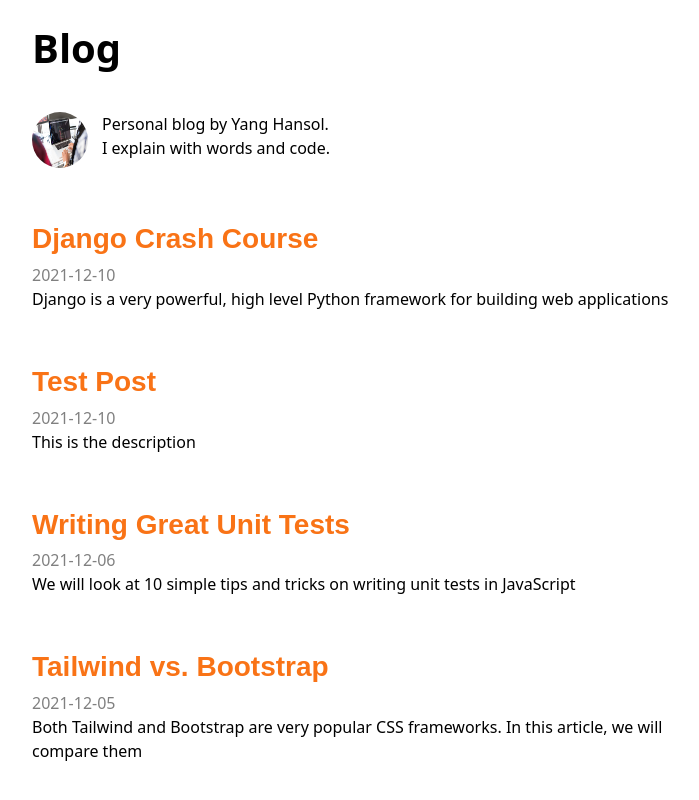
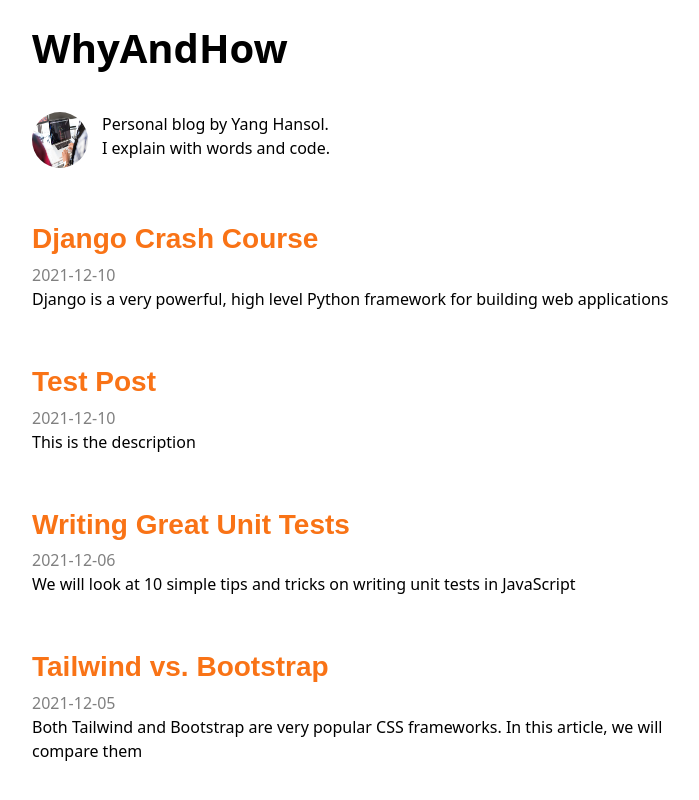
Before and after one commit to yhsol/Blog, a Next.js app: page / in a window 1280 px wide. Shown: the top 800 px of the page, without its empty margins (288-987 px from the left). Built offline with nearby package versions, Linux system fonts and the light colour scheme.

Commit message:
feat: Blog Title

```diff
--- a/components/Header.tsx
+++ b/components/Header.tsx
@@ -19,7 +19,7 @@ function Header() {
             }}
             // className={`${isMainPage ? "text-black" : "text-orange-500"} my-0 font-black text-5xl cursor-pointer`}
           >
-            <a>Blog</a>
+            <a>WhyAndHow</a>
           </h1>
         </Link>
       </div>
```
